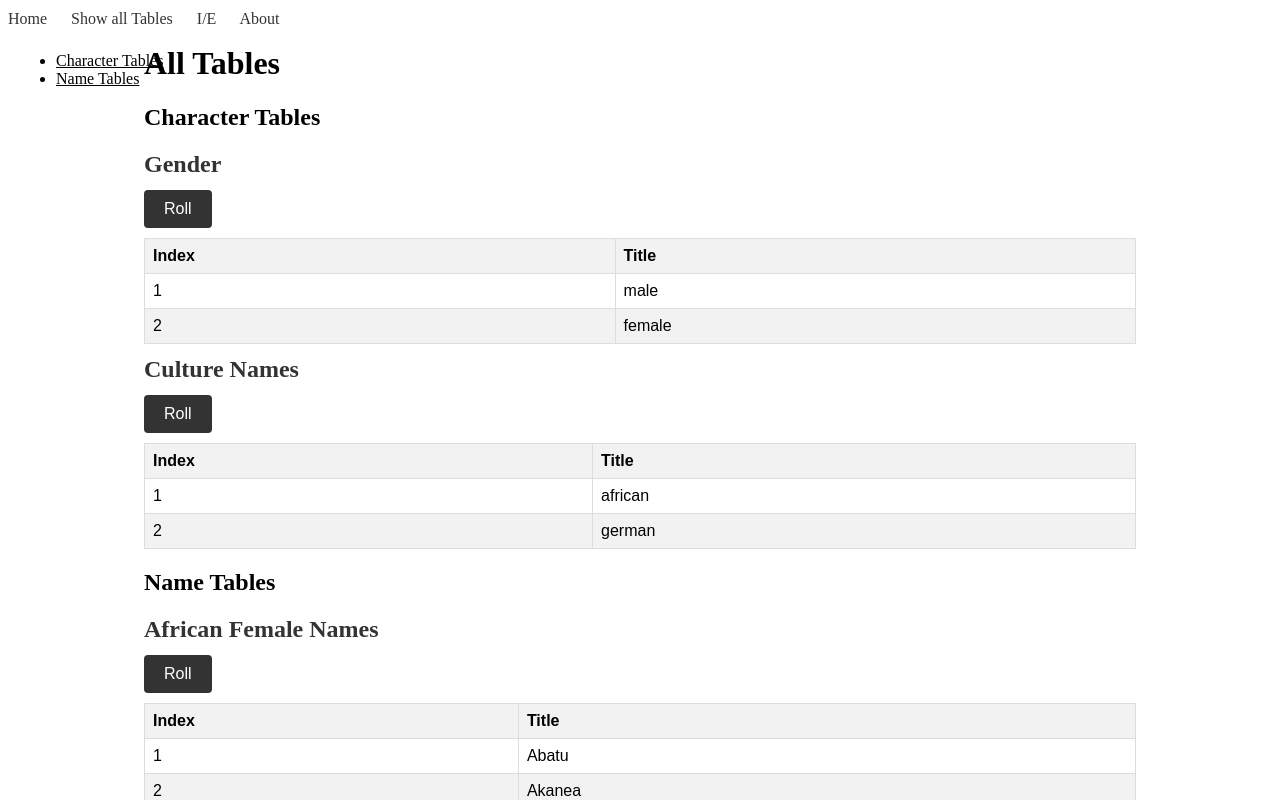
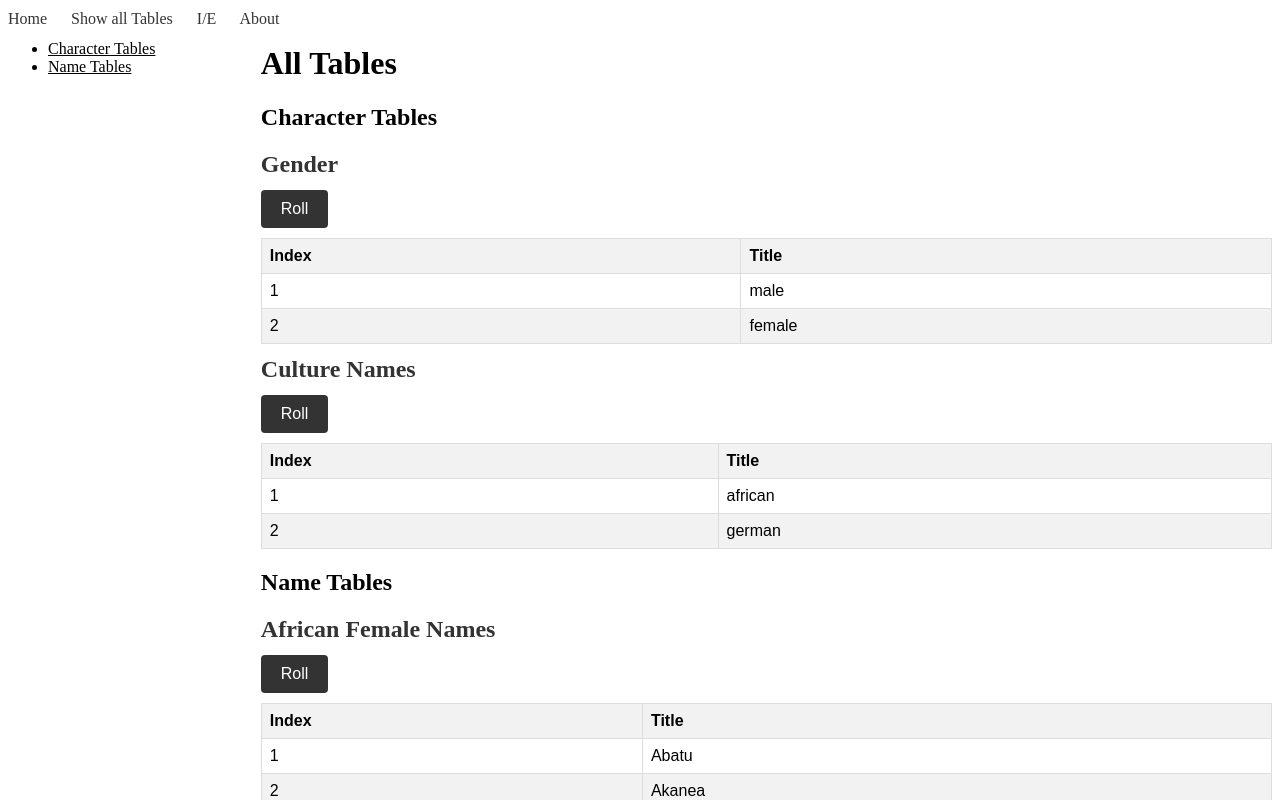
Before and after one commit to SaschaDoe/randomaze, a SvelteKit app: page /tables in a window 1280 px wide. Shown: the top 800 px of the page. Built offline with nearby package versions, Linux system fonts and the light colour scheme.

Commit message:
fix SideIndex position

```diff
--- a/src/lib/persistence/Localstorage.ts
+++ b/src/lib/persistence/Localstorage.ts
@@ -1,5 +1,3 @@
-import {IDGenerator} from "../entities/IDGenerator";
-import {Campaign} from "../entities/Campaign";
 
 export class Localstorage{
     static saveCampaign(campaign){
--- a/src/routes/+layout.svelte
+++ b/src/routes/+layout.svelte
@@ -18,9 +18,8 @@
     }
 
     main {
-        padding: 1rem;
+        padding-top: 1rem;
         width: 100%;
-        max-width: 64rem;
         margin: 0 auto;
         box-sizing: border-box;
     }
--- a/src/routes/tables/+page.svelte
+++ b/src/routes/tables/+page.svelte
@@ -9,8 +9,10 @@
     <meta name="description" content="All random tables" />
 </svelte:head>
 
+<div class="main-container">
     <SideIndex {AllTables}></SideIndex>
 
+    <div class="tables-container">
         <h1>All Tables</h1>
         {#each AllTables as category}
             <h2 id="{category.name}">{category.name}</h2>
@@ -18,3 +20,19 @@
                 <Table {table}></Table>
             {/each}
         {/each}
+    </div>
+</div>
+
+<style>
+    .main-container {
+        display: flex;
+        align-items: start; /* aligns items to start of the main axis */
+        justify-content: space-between; /* provides space between flex items */
+        gap: 1rem; /* provides gap between flex items */
+
+    }
+
+    .tables-container {
+        flex-basis: 80%; /* sets initial size of the tables-container */
+    }
+</style>
--- a/src/routes/tables/SideIndex.svelte
+++ b/src/routes/tables/SideIndex.svelte
@@ -88,15 +88,10 @@
     }
 
     #table-of-contents {
+        flex-basis: 20%;
         position: fixed;
-        top: 20px;
-        left: 0;
-        padding: 1rem;
-        right: 1080px;
+        width: 19%
     }
-
-
-
 
     @media screen and (max-width: 1200px) {
         #table-of-contents {
--- a/src/routes/tables/TableModal.svelte
+++ b/src/routes/tables/TableModal.svelte
@@ -14,7 +14,7 @@
     {#if showDetails}
         <div class="roll-details">
             {#each result.rolls as rolled, i}
-                <p>{rolled.table.title}: {rolled.getRolledIndex()} {rolled.entry.displayedText}</p>
+                <p><strong>{rolled.table.title}</strong>: {rolled.getRolledIndex()} {rolled.entry.displayedText}</p>
             {/each}
         </div>
     {/if}
@@ -31,7 +31,8 @@
         padding: 1rem;
         border-radius: 1rem;
         box-shadow: 0 0 1rem black;
-        overflow-y: auto;
+        max-height: 450px;
+        min-height: 300px;
     }
 
     .table-modal .result-string {
@@ -65,5 +66,8 @@
         margin-top: 1rem;
         border-top: 1px solid #ddd;
         padding-top: 1rem;
+        overflow-y: auto;
+        height: 200px;
+
     }
 </style>
```
Lines whose indentation alone changed are shown as unchanged.
